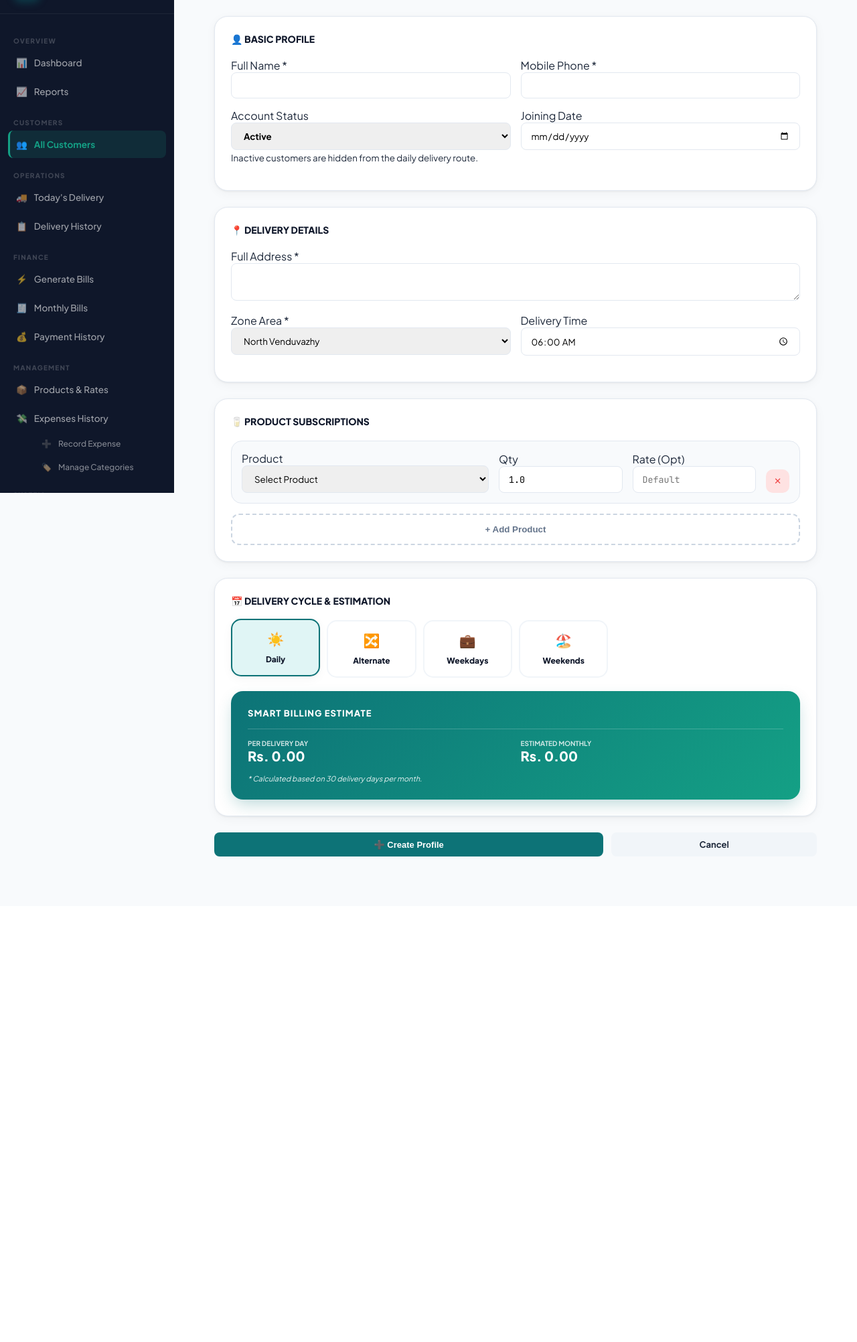
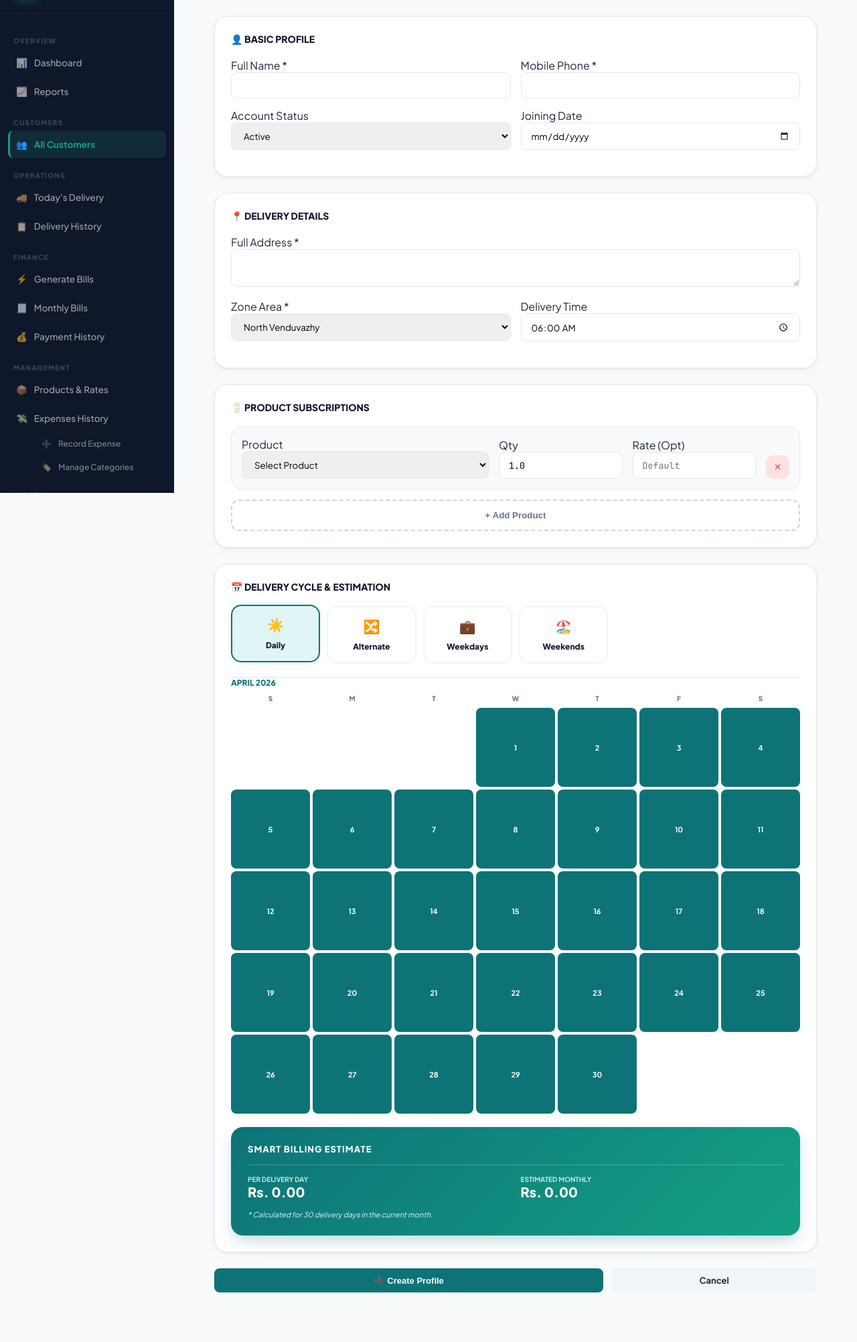
Before and after one commit to adhilnjb/MilkyWay-Management, a Django app: page /customers/add/ in a window 1280 px wide. Shown: the part 64-2068 px from the top of the page at 67% size. Before the commit the page ends 1343 px from the top, so only its background shows below. Run offline with Django 5.2, Linux system fonts and the light colour scheme; the visitor is signed in with stand-in values (Sample User, id 1); data that the repository does not hold is empty.

Commit message:
Add  functionality in Customer  Form

```diff
--- a/delivery/templates/delivery/customer_form.html
+++ b/delivery/templates/delivery/customer_form.html
@@ -29,6 +29,13 @@
     .sched-card .s-icon { font-size: 20px; margin-bottom: 5px; display: block; }
     .sched-card .s-name { font-size: 12px; font-weight: 800; color: var(--dark); }
 
+    /* Calendar Preview */
+    #calendar-preview { margin-top: 20px; border-top: 1px solid var(--border); pt: 20px; }
+    .cal-header-row { display: grid; grid-template-columns: repeat(7, 1fr); gap: 4px; margin-bottom: 8px; }
+    .cal-header { font-size: 10px; font-weight: 900; color: var(--muted); text-align: center; }
+    #calendar-grid { display: grid; grid-template-columns: repeat(7, 1fr); gap: 4px; }
+    .cal-day { aspect-ratio: 1; display: flex; align-items: center; justify-content: center; font-size: 11px; font-weight: 700; border-radius: 8px; transition: 0.3s; }
+
     /* Responsive Estimate Box */
     .estimate-card {
         background: linear-gradient(135deg, var(--primary) 0%, var(--primary-light) 100%);
@@ -38,11 +45,6 @@
     .est-grid { display: grid; grid-template-columns: 1fr 1fr; gap: 15px; border-top: 1px solid rgba(255,255,255,0.2); margin-top: 15px; padding-top: 15px; }
     .est-label { font-size: 10px; font-weight: 700; text-transform: uppercase; opacity: 0.8; }
     .est-val { font-size: 20px; font-weight: 900; }
-
-    /* Status Style */
-    .status-select { font-weight: 700; }
-    .status-active { color: var(--success); }
-    .status-inactive { color: var(--danger); }
 </style>
 {% endblock %}
 
@@ -69,12 +71,9 @@
                 <label>Account Status</label>
                 <select name="status" class="form-control status-select" id="id_status">
                     {% for v, l in status_choices %}
-                        <option value="{{ v }}" {% if customer.status == v %}selected{% elif not customer and v == 'active' %}selected{% endif %}>
-                            {{ l }}
-                        </option>
+                        <option value="{{ v }}" {% if customer.status == v %}selected{% elif not customer and v == 'active' %}selected{% endif %}>{{ l }}</option>
                     {% endfor %}
                 </select>
-                <small class="form-text text-muted">Inactive customers are hidden from the daily delivery route.</small>
             </div>
             <div class="form-group"><label>Joining Date</label><input type="date" name="joining_date" class="form-control" value="{{ customer.joining_date|date:'Y-m-d'|default:'' }}"></div>
         </div>
@@ -131,18 +130,27 @@
         <input type="hidden" name="delivery_schedule" id="scheduleInput" value="{{ customer.delivery_schedule|default:'daily' }}">
 
         <div class="sched-grid">
-            <div class="sched-card {% if customer.delivery_schedule == 'daily' or not customer %}sel{% endif %}" onclick="selectSched('daily', this, 30)">
+            <div class="sched-card {% if customer.delivery_schedule == 'daily' or not customer %}sel{% endif %}" onclick="selectSched('daily', this)">
                 <span class="s-icon">☀️</span><span class="s-name">Daily</span>
             </div>
-            <div class="sched-card {% if customer.delivery_schedule == 'alternate' %}sel{% endif %}" onclick="selectSched('alternate', this, 15)">
+            <div class="sched-card {% if customer.delivery_schedule == 'alternate' %}sel{% endif %}" onclick="selectSched('alternate', this)">
                 <span class="s-icon">🔀</span><span class="s-name">Alternate</span>
             </div>
-            <div class="sched-card {% if customer.delivery_schedule == 'weekdays' %}sel{% endif %}" onclick="selectSched('weekdays', this, 22)">
+            <div class="sched-card {% if customer.delivery_schedule == 'weekdays' %}sel{% endif %}" onclick="selectSched('weekdays', this)">
                 <span class="s-icon">💼</span><span class="s-name">Weekdays</span>
             </div>
-            <div class="sched-card {% if customer.delivery_schedule == 'weekends' %}sel{% endif %}" onclick="selectSched('weekends', this, 8)">
+            <div class="sched-card {% if customer.delivery_schedule == 'weekends' %}sel{% endif %}" onclick="selectSched('weekends', this)">
                 <span class="s-icon">🏖️</span><span class="s-name">Weekends</span>
             </div>
+        </div>
+
+        <div id="calendar-preview">
+            <div id="calendar-month-name" style="font-size: 12px; font-weight: 900; color: var(--primary); margin-bottom: 10px; text-transform: uppercase;"></div>
+            <div class="cal-header-row">
+                <div class="cal-header">S</div><div class="cal-header">M</div><div class="cal-header">T</div>
+                <div class="cal-header">W</div><div class="cal-header">T</div><div class="cal-header">F</div><div class="cal-header">S</div>
+            </div>
+            <div id="calendar-grid"></div>
         </div>
 
         <div class="estimate-card">
@@ -158,7 +166,7 @@
                 </div>
             </div>
             <div style="font-size: 11px; margin-top: 15px; opacity: 0.9; font-style: italic;">
-                * Calculated based on <span id="daysCount">30</span> delivery days per month.
+                * Calculated for <span id="daysCount">--</span> delivery days in the current month.
             </div>
         </div>
     </div>
@@ -175,108 +183,107 @@
 
 {% block extra_js %}
 <script>
-    let currentDays = 30; // Default for 'daily'
+    let currentSchedule = document.getElementById('scheduleInput').value || 'daily';
 
-    // 1. Add new product row
+    // 1. Manage Subscription Rows
     function addSubRow() {
         const container = document.getElementById('subList');
         const firstRow = container.querySelector('.sub-row');
         const newRow = firstRow.cloneNode(true);
-
-        // Reset values in the new row
-        newRow.querySelectorAll('input').forEach(input => {
-            if(input.name === 'sub_qty') input.value = "1.0";
-            else input.value = "";
-        });
-
-        // Ensure the "Select Product" option is chosen if it exists
-        const select = newRow.querySelector('select');
-        select.selectedIndex = 0;
-
+        newRow.querySelectorAll('input').forEach(i => i.value = (i.name === 'sub_qty' ? "1.0" : ""));
+        newRow.querySelector('select').selectedIndex = 0;
         container.appendChild(newRow);
         attachTriggers();
         updateCalculation();
     }
 
-    // 2. Remove product row
     function removeSubRow(btn) {
-        const rows = document.querySelectorAll('.sub-row');
-        if (rows.length > 1) {
+        if (document.querySelectorAll('.sub-row').length > 1) {
             btn.closest('.sub-row').remove();
             updateCalculation();
-        } else {
-            alert("At least one product is required.");
         }
     }
 
-    // 3. Handle Schedule Selection
-    function selectSched(value, element, days) {
-        // Update hidden input
+    // 2. Schedule Logic & Calendar Render
+    function selectSched(value, element) {
+        currentSchedule = value;
         document.getElementById('scheduleInput').value = value;
-
-        // Update UI styling
-        document.querySelectorAll('.sched-card').forEach(card => card.classList.remove('sel'));
+        document.querySelectorAll('.sched-card').forEach(c => c.classList.remove('sel'));
         element.classList.add('sel');
-
-        // Update calculation variables
-        currentDays = days;
-        document.getElementById('daysCount').innerText = days;
+        renderCalendar();
         updateCalculation();
     }
 
-    // 4. Calculate Estimates
+    function renderCalendar() {
+        const grid = document.getElementById('calendar-grid');
+        const monthLabel = document.getElementById('calendar-month-name');
+        const now = new Date();
+        const year = now.getFullYear();
+        const month = now.getMonth();
+
+        const monthNames = ["January", "February", "March", "April", "May", "June", "July", "August", "September", "October", "November", "December"];
+        monthLabel.innerText = `${monthNames[month]} ${year}`;
+
+        const firstDay = new Date(year, month, 1).getDay();
+        const daysInMonth = new Date(year, month + 1, 0).getDate();
+
+        grid.innerHTML = '';
+        let dCount = 0;
+
+        for (let i = 0; i < firstDay; i++) grid.innerHTML += '<div></div>';
+
+        for (let d = 1; d <= daysInMonth; d++) {
+            const date = new Date(year, month, d);
+            const dayOfWeek = date.getDay();
+            let active = false;
+
+            if (currentSchedule === 'daily') active = true;
+            else if (currentSchedule === 'alternate') active = (d % 2 !== 0);
+            else if (currentSchedule === 'weekdays') active = (dayOfWeek >= 1 && dayOfWeek <= 5);
+            else if (currentSchedule === 'weekends') active = (dayOfWeek === 0 || dayOfWeek === 6);
+
+            if (active) dCount++;
+
+            grid.innerHTML += `
+                <div class="cal-day" style="${active ? 'background:var(--primary); color:white;' : 'background:#f1f5f9; color:#cbd5e1;'}">
+                    ${d}
+                </div>`;
+        }
+        document.getElementById('daysCount').innerText = dCount;
+        return dCount;
+    }
+
+    // 3. Billing Estimation
     function updateCalculation() {
         let dailyTotal = 0;
-        const rows = document.querySelectorAll('.sub-row');
+        const totalDays = parseInt(document.getElementById('daysCount').innerText) || 0;
 
-        rows.forEach(row => {
-            const productSelect = row.querySelector('select[name="sub_product"]');
-            const qtyInput = row.querySelector('input[name="sub_qty"]');
-            const priceInput = row.querySelector('input[name="sub_price"]');
+        document.querySelectorAll('.sub-row').forEach(row => {
+            const productSel = row.querySelector('select[name="sub_product"]');
+            const qty = parseFloat(row.querySelector('input[name="sub_qty"]').value) || 0;
+            const customPrice = parseFloat(row.querySelector('input[name="sub_price"]').value);
 
-            const selectedOption = productSelect.options[productSelect.selectedIndex];
-            const defaultPrice = parseFloat(selectedOption.getAttribute('data-price')) || 0;
-            const customPrice = parseFloat(priceInput.value);
-
-            // Use custom price if entered, otherwise use default product price
-            const price = !isNaN(customPrice) && customPrice > 0 ? customPrice : defaultPrice;
-            const qty = parseFloat(qtyInput.value) || 0;
+            const defaultPrice = parseFloat(productSel.options[productSel.selectedIndex]?.dataset.price) || 0;
+            const price = customPrice > 0 ? customPrice : defaultPrice;
 
             dailyTotal += (price * qty);
         });
 
-        const monthlyTotal = dailyTotal * currentDays;
-
-        // Update UI
         document.getElementById('dayEst').innerText = `Rs. ${dailyTotal.toFixed(2)}`;
-        document.getElementById('monthEst').innerText = `Rs. ${monthlyTotal.toFixed(2)}`;
+        document.getElementById('monthEst').innerText = `Rs. ${(dailyTotal * totalDays).toFixed(2)}`;
     }
 
-    // 5. Attach Event Listeners
     function attachTriggers() {
         document.querySelectorAll('.sub-trigger').forEach(el => {
-            el.removeEventListener('input', updateCalculation);
             el.addEventListener('input', updateCalculation);
-
-            el.removeEventListener('change', updateCalculation);
             el.addEventListener('change', updateCalculation);
         });
     }
 
-    // Initialize on page load
     document.addEventListener('DOMContentLoaded', () => {
+        renderCalendar();
+        updateCalculation();
         attachTriggers();
-        // Set initial days based on existing selection
-        const activeSched = document.querySelector('.sched-card.sel');
-        if(activeSched) {
-            // Basic logic to determine initial days based on class/text if needed
-            const name = activeSched.querySelector('.s-name').innerText.toLowerCase();
-            if(name === 'alternate') currentDays = 15;
-            else if(name === 'weekdays') currentDays = 22;
-            else if(name === 'weekends') currentDays = 8;
-            else currentDays = 30;
-        }
-        updateCalculation();
     });
 </script>
 {% endblock %}
```
